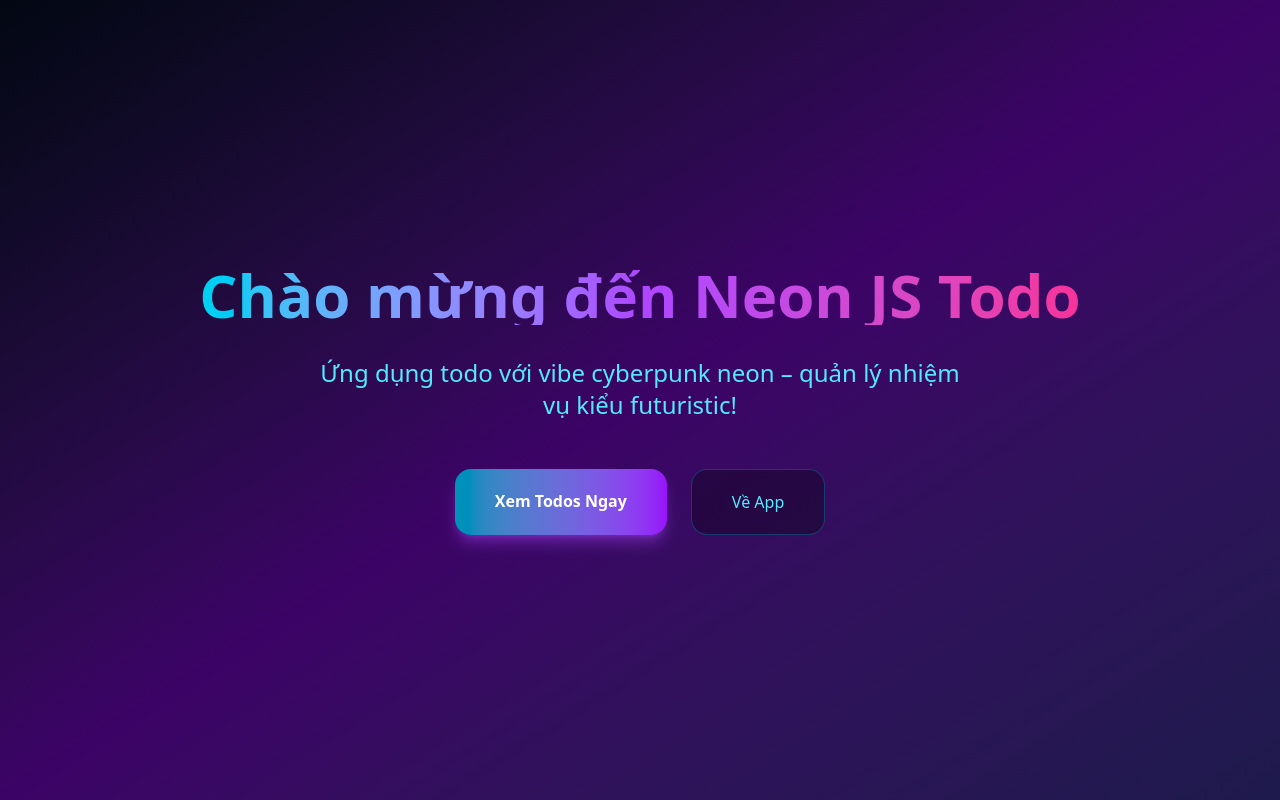
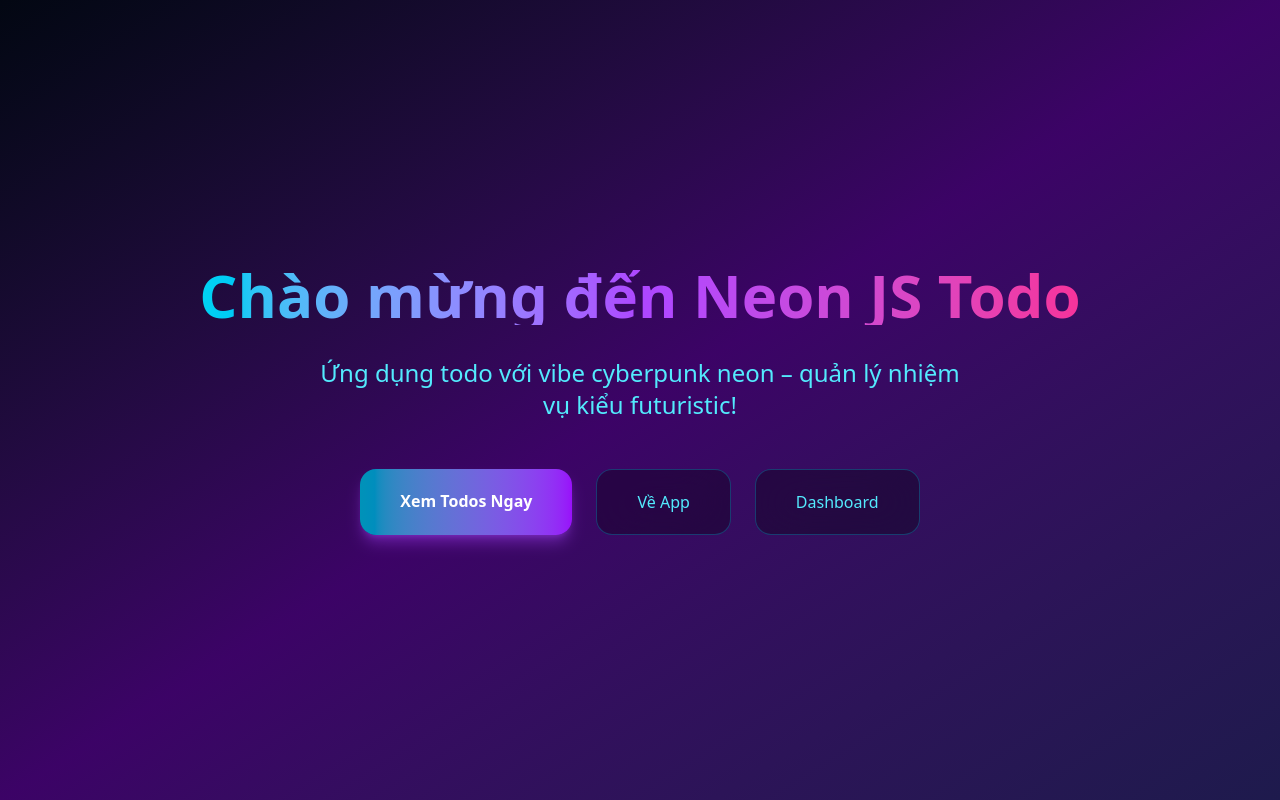
Before and after one commit to phxbinh/NextDemo, a Next.js app: page / in a window 1280 px wide. Built offline with nearby package versions, Linux system fonts and the light colour scheme.

Commit message:
Update page.js

```diff
--- a/src/app/page.js
+++ b/src/app/page.js
@@ -119,6 +119,12 @@ export default function Home() {
         >
           Về App
         </Link>
+                <Link
+          href="/dashboard"
+          className="px-10 py-5 bg-black/30 backdrop-blur-xl border border-cyan-500/30 rounded-2xl text-cyan-300 font-medium hover:bg-cyan-900/30 transition-all"
+        >
+          Dashboard
+        </Link>
       </div>
     </main>
   );
```
